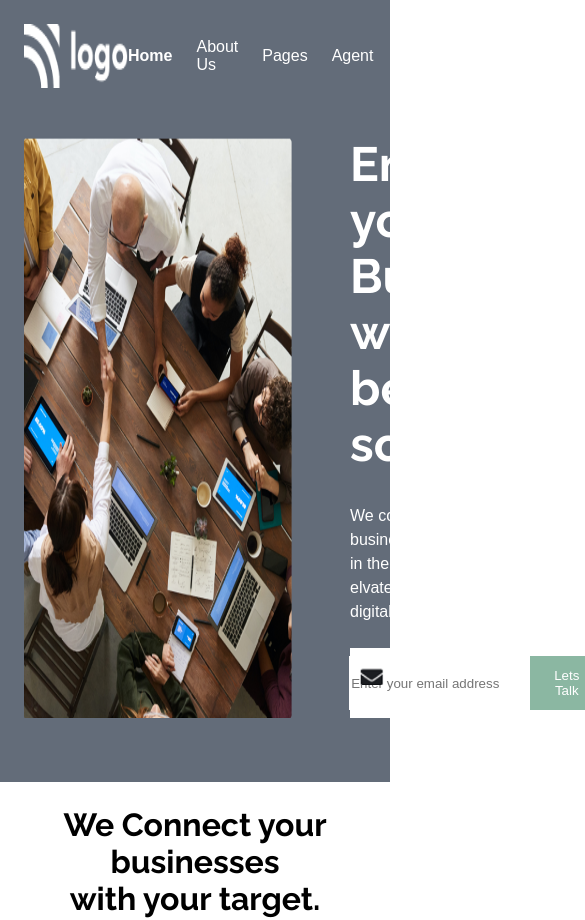
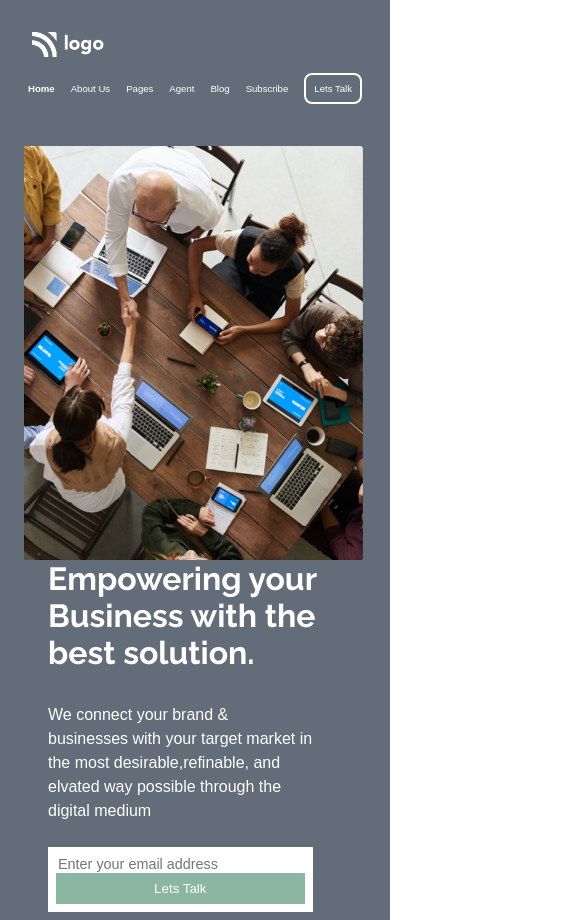
Before and after one commit to PonmuraliGIT/01_HC_PROJECT_12, a plain HTML site: page index.html in a window 390 px wide. Shown: the top 920 px of the page, 585 px wide, since content can reach past the window. Drawn offline with Linux system fonts and the light colour scheme.

Commit message:
Responsive Layout
Responsive Layout

```diff
--- a/style.css
+++ b/style.css
@@ -244,3 +244,86 @@ margin-top: 36px;
 .logo-section .social {
   width:128px;
   }
+
+  @media screen and (max-width:990px) {
+    nav {
+      column-gap: 16px;
+      justify-content: center;
+      font-size:0.6rem;
+    }
+    .mid-section .mid-section-1 {
+          column-gap:24px;
+          margin: 16px;
+      }
+   .mid-section-2-1 ,.team-section-2{
+       flex-direction :column;
+       gap:24px;
+
+   }
+   .mid-image img {
+    width:100%;
+   }
+    header {
+      flex-direction: column;
+      font-size:0.7rem;
+
+      padding:16px;
+    }
+    .logo {
+      padding:16px;
+    }
+    .hero-section {
+      flex-direction: column;
+    }
+    .hero-section h1{
+      font-size:2rem;
+    }
+    .hero-section img {
+      width:100%;
+    }
+
+    .emailsection {
+       flex-direction: column;
+    }
+    .emailsection input{
+        font-size: 0.9rem;
+    }
+    .btnTalk {
+          padding : 8px 12px;
+    }
+
+    .email {
+      /* position:absolute;
+      top:20%;
+      left:1%; */
+      display: none;
+    }
+    .footer-section {
+
+      grid-template-columns: 1fr 1fr ;
+      padding: 8px 24px;
+      gap:24px;
+  }
+  .register-button{
+    font-size:0.6rem;
+    padding: 8px;
+  }
+  h1 {
+   font-size:1.4rem;
+  }
+
+  .mid-section-2 h2 {
+    font-size:1.1rem;
+}
+.team-section-1 {
+  flex-direction: column;
+}
+  }
+
+
+  /* @media screen and (min-width:600px) and (max-width:990px) {
+    .logo {
+      width:88px;
+    }
+
+    } */
```
